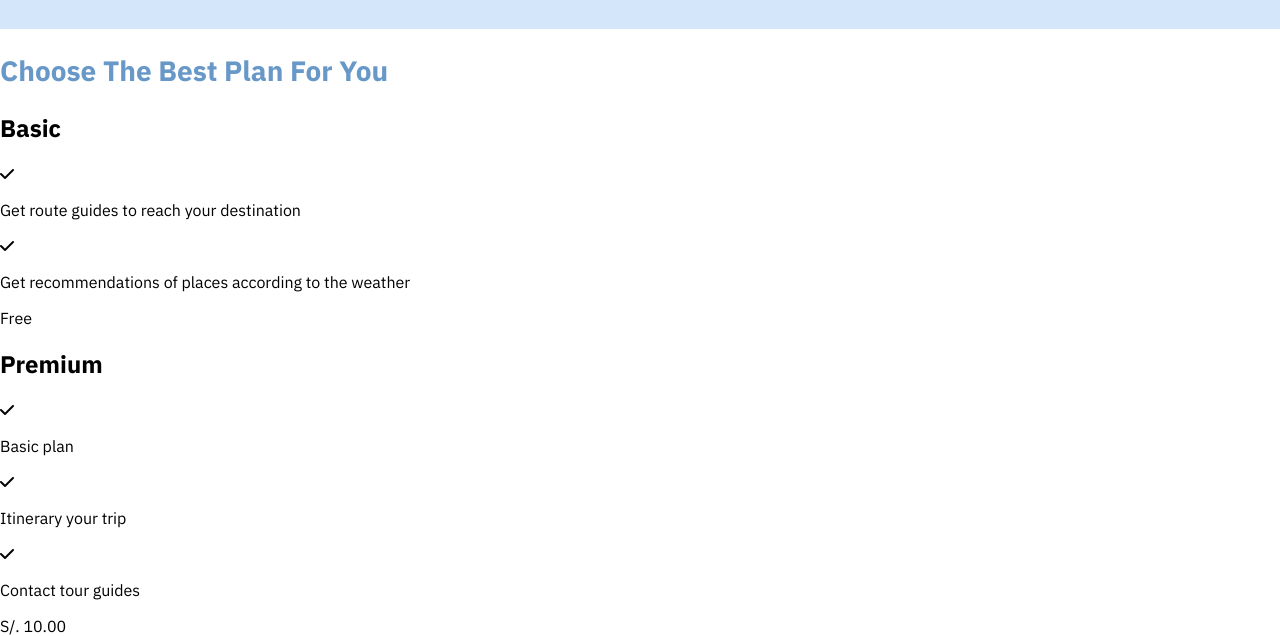
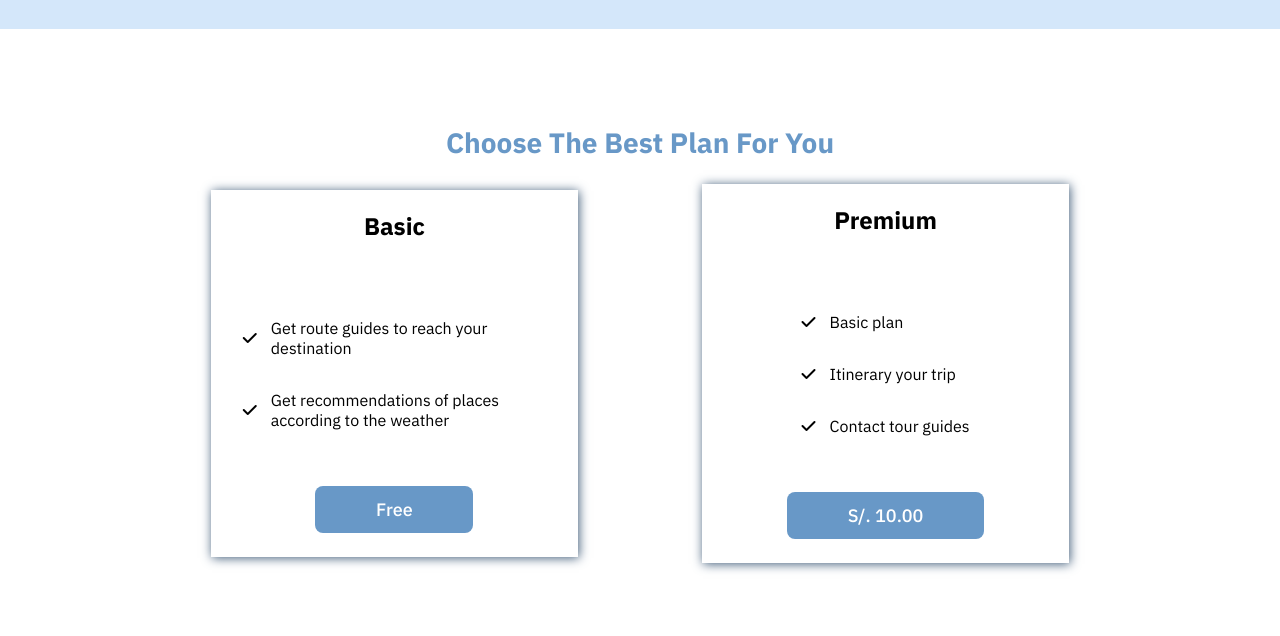
Before and after one commit to Teacsy-Kawsai-v/Landing-Page, a plain HTML site: page index.html in a window 1280 px wide. Shown: the part 2951-3587 px from the top of the page. After the commit the page ends 3546 px from the top, so only its background shows below. Drawn offline with Linux system fonts and the light colour scheme.

Commit message:
feat(pricing): added styles for pricing section

```diff
--- a/assets/styles/styles.css
+++ b/assets/styles/styles.css
@@ -330,3 +330,67 @@ footer {
     height: 50vh;
   }
 }
+
+/* Pricing Section */
+
+.pricing-section {
+  padding: 4.5rem 0 2rem;
+}
+.pricing-container {
+  max-width: 1124px;
+  margin-left: 1.5rem;
+  margin-right: 1.5rem;
+  display: flex;
+  flex-direction: column;
+  align-items: center;
+  text-align: center;
+}
+.pricing-plans {
+  display: flex;
+  flex-direction: column;
+  align-items: center;
+  row-gap: 48px;
+}
+.pricing-card {
+  display: flex;
+  flex-direction: column;
+  align-items: center;
+  text-align: center;
+  width: 70%;
+  background-color: white;
+  box-shadow: 1px 1px 10px #3F5B78;
+  padding-right: 32px;
+  padding-left: 32px;
+  padding-bottom: 24px;
+  row-gap: 24px;
+}
+.benefit-item-card {
+  display: flex;
+  align-items: center;
+  text-align: left;
+  column-gap: 14px;
+}
+.button-card{
+  cursor: pointer;
+  padding: 12px 20%;
+  color: white;
+  font-weight: 500;
+  font-size: 18px;
+  background-color: #6898C7;
+  border-radius: 8px;
+  transition: 0.5s;
+}
+
+.button-card:hover {
+  background-color: #3F5B78;
+}
+@media screen and (min-width: 1024px) {
+  .pricing-container {
+    max-width: none;
+    align-items: center;
+  }
+  .pricing-plans {
+    flex-direction: row;
+    column-gap: 124px;
+  }
+}
```
